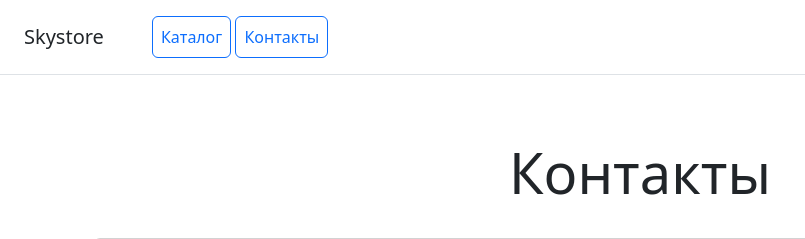
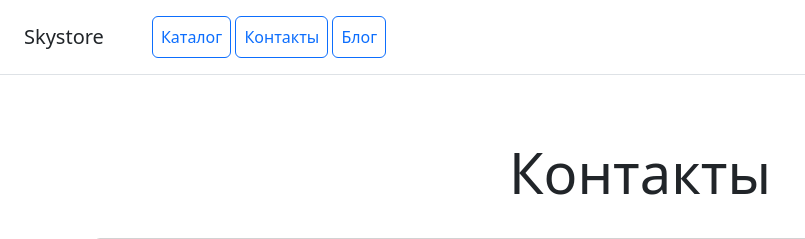
Before and after one commit to Dmitriy-Bychkov/Django.oline_shop, a Django app: page /contacts/ in a window 1280 px wide. Shown: the top 239 px of the page, without its empty margins (0-805 px from the left). Run offline with Django 4.2, Linux system fonts and the light colour scheme; data that the repository does not hold is empty; some libraries are stand-ins or nearby versions.

Commit message:
Add new Blog button

```diff
--- a/catalog/templates/catalog/base.html
+++ b/catalog/templates/catalog/base.html
@@ -12,6 +12,7 @@
     <nav class="ms-5">
         <a class="p-2 btn btn-outline-primary" href="/">Каталог</a>
         <a class="p-2 btn btn-outline-primary" href="/contacts/">Контакты</a>
+        <a class="p-2 btn btn-outline-primary" href="{% url 'blog:list' %}">Блог</a>
     </nav>
 </div>
 
```
